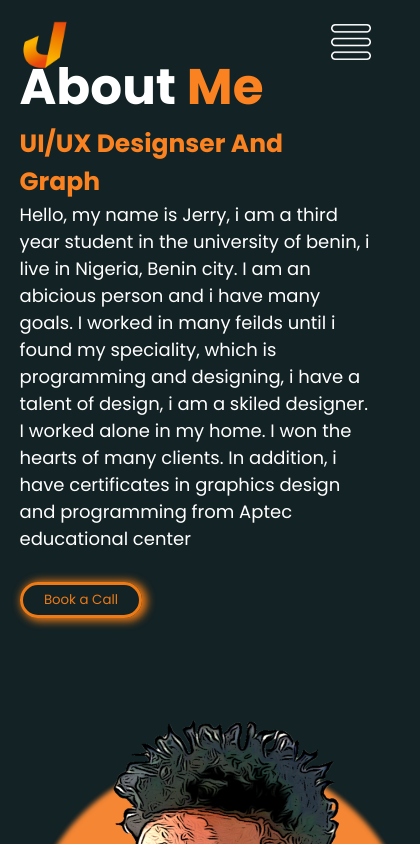
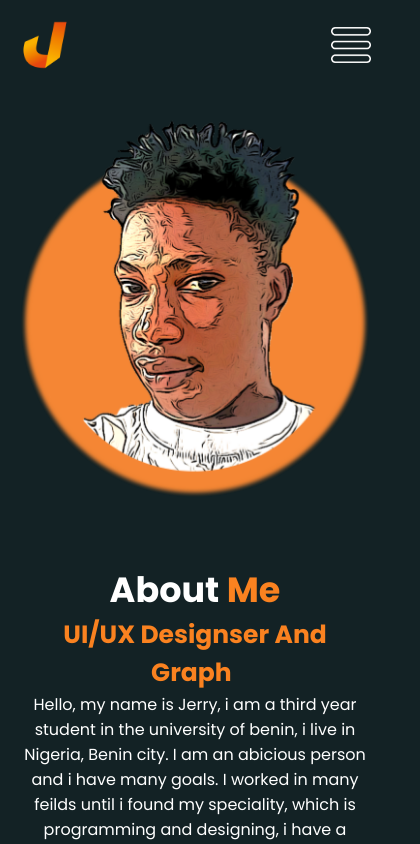
Before and after one commit to jerrydc565/Jerry-new-portfolio, a React (Vite) app: page /about-us in a window 390 px wide. Shown: the top 844 px of the page, 420 px wide, since content can reach past the window. Built offline with nearby package versions, Linux system fonts and the light colour scheme.

Commit message:
messeage

```diff
--- a/src/App.css
+++ b/src/App.css
@@ -7,6 +7,7 @@
   margin-inline: auto;
   width: 90%;
   align-items: center;
+
   ul {
     display: flex;
     list-style: none;
@@ -20,6 +21,9 @@
   :hover.li {
     color: #e7770f;
     transition: 1s;
+  }
+  .menu-bar {
+    display: none;
   }
 }
 @media screen and (max-width: 480px) {
@@ -39,18 +43,23 @@
     animation-duration: 2s;
     animation-iteration-count: 1;
     animation-fill-mode: forwards;
-   ul{
+    ul {
       list-style: none;
-
     }
-  li{
+    li {
       margin-top: 50px;
     }
-  a{
+    a {
       text-decoration: none;
       color: black;
       font-size: 25px;
     }
-  }
 
   }
+  .header{
+      .menu-bar {
+      display: block;
+      z-index: 999;
+    }
+  }
+}
--- a/src/component/Header.jsx
+++ b/src/component/Header.jsx
@@ -64,7 +64,7 @@ function Header() {
               <li className="li">Contact me</li>
             </Link>
           </ul>
-          <img src={menuBar} alt="" onClick={handleModeChange} width={"40px"} />
+          <img src={menuBar} alt="" onClick={handleModeChange} width={"40px"} className="menu-bar"/>
         </nav>
       </header>
     </>
--- a/src/pages/About.jsx
+++ b/src/pages/About.jsx
@@ -8,7 +8,7 @@ function About() {
   return (
     <>
 
-      <section className="main-container">
+      <section className="main-containers">
         <div className="left-container">
           <img src={ProfileImg} alt="" />
         </div>
--- a/src/pages/Contact.jsx
+++ b/src/pages/Contact.jsx
@@ -65,9 +65,9 @@ function Contact() {
             />
           </div>
           <div>
-            <label htmlFor="number">Phone*</label>
+            <label htmlFor="tel">Phone*</label>
             <input
-              type="number"
+              type="tel"
               name="number"
               id="number"
               required
--- a/src/pages/css/About.css
+++ b/src/pages/css/About.css
@@ -1,4 +1,4 @@
-.main-container {
+.main-containers {
   display: flex;
   max-width: 1000px;
   width: 90%;
@@ -80,3 +80,31 @@ button {
     transform: translateX(0px);
   }
 } */
+ @media screen and (max-width: 480px) {
+
+  .main-containers{
+    flex-direction: column;
+      gap: 70px;
+  }
+
+  .left-container{
+    /* margin-top: -80px; */
+    img{
+      width: 350px;
+    }
+  }
+  .right-container{
+    margin-top: -50px;
+    text-align: center;
+    h1{
+      font-size: 35px;
+      margin-top: 50px;
+    }
+    h3{
+      font-size: 25px;
+    }
+    p{
+      font-size: 16px;
+    }
+  }
+ }
--- a/src/pages/css/Gallary.css
+++ b/src/pages/css/Gallary.css
@@ -59,3 +59,9 @@
   animation-iteration-count: 1;
   animation-fill-mode: forwards;
 }
+@media screen and (max-width:480px) {
+  .all-project{
+      grid-template-columns: repeat(1,1fr);
+      align-items: center;
+  }
+}
--- a/src/pages/css/Service.css
+++ b/src/pages/css/Service.css
@@ -62,3 +62,10 @@ filter: invert(100%);
     }
 
 }
+
+@media screen and (max-width:480px) {
+    .cards-section{
+        grid-template-columns: repeat(2,1fr);
+        align-items: center;
+    }
+}
--- a/src/pages/css/contact.css
+++ b/src/pages/css/contact.css
@@ -1,4 +1,4 @@
-.form-main{
+.form-main {
   display: flex;
   justify-content: space-between;
   align-items: center;
@@ -7,42 +7,41 @@
   margin-inline: auto;
   gap: 30px;
 }
-.left-form-div{
+.left-form-div {
   background-color: rgb(225, 120, 1);
   border-radius: 10px;
   width: 40%;
-    p{
+  p {
     color: black;
     margin-bottom: 70px;
     font-size: 15px;
   }
-    ul{
+  ul {
     list-style: none;
   }
-    li{
+  li {
     margin-top: 40px;
   }
   padding: 20px;
-    .icon{
+  .icon {
     color: black;
   }
 }
-.address{
+.address {
   margin-bottom: 50px;
 }
-.right-form-div{
+.right-form-div {
   width: 60%;
-
 }
-.first-form{
+.first-form {
   display: grid;
-    grid-template-columns: repeat(2,1fr);
+  grid-template-columns: repeat(2, 1fr);
   gap: 5px;
-    .first-name div{
+  .first-name div {
     display: block;
     font-size: 18px;
   }
-    .first-name{
+  .first-name {
     background-color: transparent;
     border: none;
     font-size: 18px;
@@ -52,15 +51,15 @@
     width: 100%;
   }
 }
-label{
+label {
   font-size: 13px;
   color: white;
 }
-  .last-name div{
+.last-name div {
   display: block;
   font-size: 18px;
 }
-    .last-name{
+.last-name {
   background-color: transparent;
   border: none;
   font-size: 18px;
@@ -69,11 +68,11 @@ label{
   border-bottom: 1px solid gray;
   width: 100%;
 }
-.email div{
+.email div {
   display: block;
   font-size: 18px;
 }
-    .email{
+.email {
   background-color: transparent;
   border: none;
   font-size: 18px;
@@ -82,13 +81,12 @@ label{
   border-bottom: 1px solid gray;
   width: 100%;
 }
-    .number div{
+.number div {
   display: block;
   font-size: 18px;
-
 }
 
-    .number{
+.number {
   background-color: transparent;
   border: none;
   font-size: 18px;
@@ -97,26 +95,23 @@ label{
   border-bottom: 1px solid gray;
   width: 100%;
 }
-    .second-form{
+.second-form {
   margin-top: 20px;
-        p{
+  p {
     color: white;
     margin-top: 40px;
   }
-
 }
-    .radios-container{
+.radios-container {
   display: flex;
   gap: 20px;
   margin-top: 20px;
 }
-    .textarea-container{
+.textarea-container {
   display: block;
   margin-top: 30px;
-
-
 }
-    #messeage{
+#messeage {
   background-color: transparent;
   border: none;
   font-size: 18px;
@@ -125,9 +120,22 @@ label{
   border-bottom: 1px solid gray;
   width: 100%;
 }
-    ::placeholder{
+::placeholder {
   font-size: 14px;
 }
-    #snd-messeage{
+#snd-messeage {
   width: 100%;
 }
+@media screen and (max-width: 480px) {
+  .form-main {
+    display: block;
+  }
+  .left-form-div{
+    width: 100%;
+  }
+  .right-form-div{
+    width: 100%;
+    margin-top: 30px;
+    padding-bottom: 30px;
+  }
+}
```
Also changed, not shown: src/index.css (line endings or trailing spaces). Lines whose indentation alone changed are shown as unchanged.
